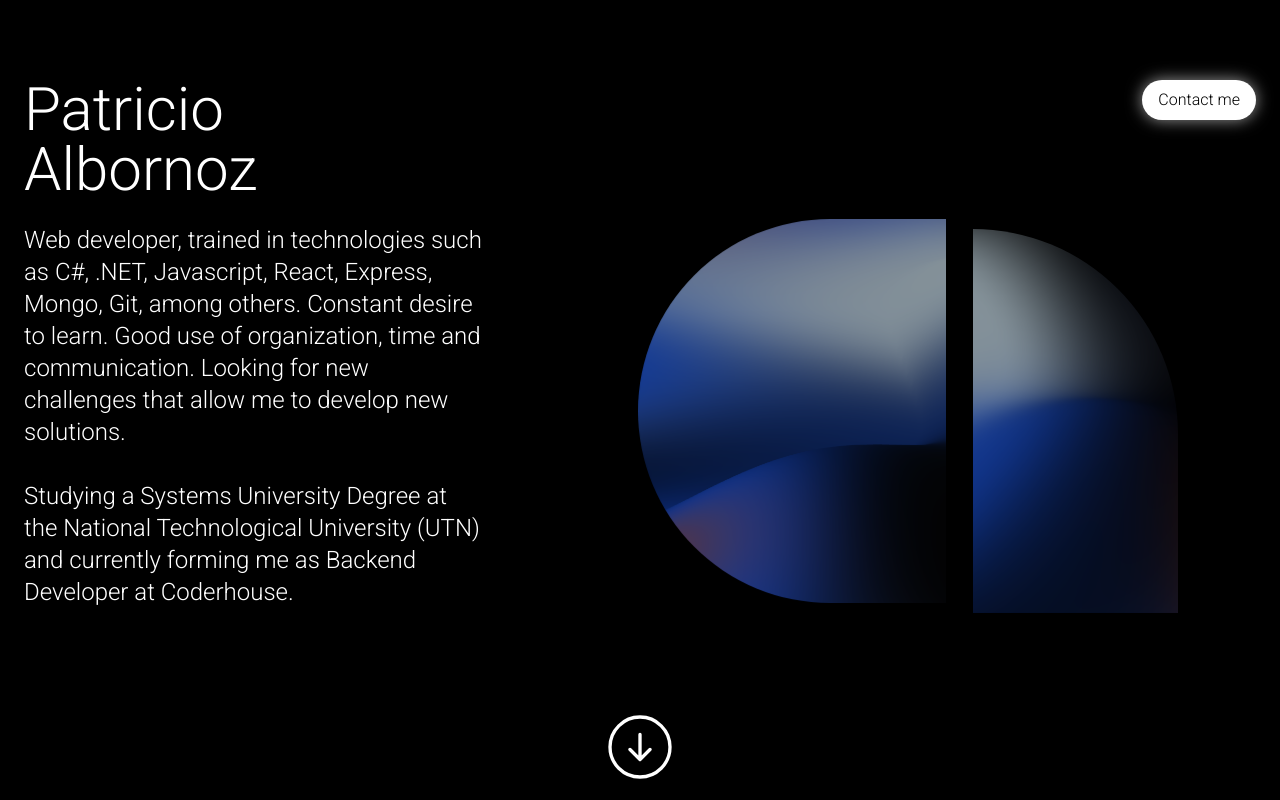
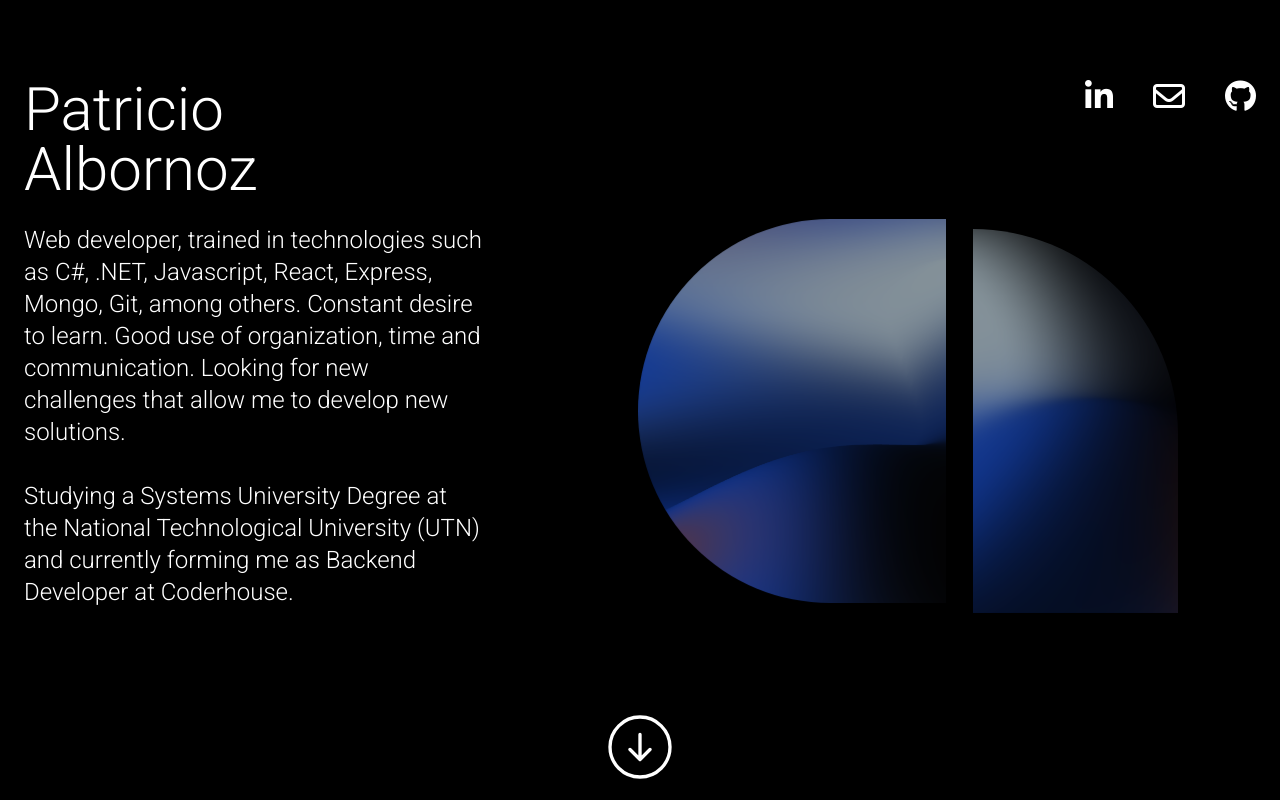
Before and after one commit to pato-1441/portfolioPatricio, a React (Vite) app: page / in a window 1280 px wide. Shown: the top 800 px of the page. Built offline with nearby package versions, Linux system fonts and the light colour scheme.

Commit message:
drawer commented

```diff
--- a/src/components/DropMenu/DropMenu.jsx
+++ b/src/components/DropMenu/DropMenu.jsx
@@ -16,7 +16,36 @@ const DropMenu = () => {
 
   return (
     <div>
-      <motion.button
+      <div className="flex gap-5 sm:gap-10 justify-between">
+        <motion.button>
+          <a
+            href="https://www.linkedin.com/in/patoalbornoz/"
+            target="_blank"
+            rel="noopener noreferrer"
+          >
+            <i class="fa-brands fa-linkedin-in fa-2x"></i>
+          </a>
+        </motion.button>
+        <motion.button>
+          <a
+            href="mailto:pwalbornoz@gmail.com"
+            target="_blank"
+            rel="noopener noreferrer"
+          >
+            <i class="fa-regular fa-envelope fa-2x"></i>
+          </a>
+        </motion.button>
+        <motion.button>
+          <a
+            href="https://github.com/pato-1441"
+            target="_blank"
+            rel="noopener noreferrer"
+          >
+            <i class="fa-brands fa-github fa-2x"></i>
+          </a>
+        </motion.button>
+      </div>
+      {/* <motion.button
         onClick={onOpen}
         whileHover={{
           scale: 1.1,
@@ -30,7 +59,7 @@ const DropMenu = () => {
         className="px-4 py-2 bg-white text-black hover:text-white hover:bg-black transition-colors duration-1000 rounded-full"
       >
         Contact me
-      </motion.button>
+      </motion.button> */}
       <Drawer placement={placement} onClose={onClose} isOpen={isOpen}>
         <DrawerOverlay />
         <DrawerContent>
```
